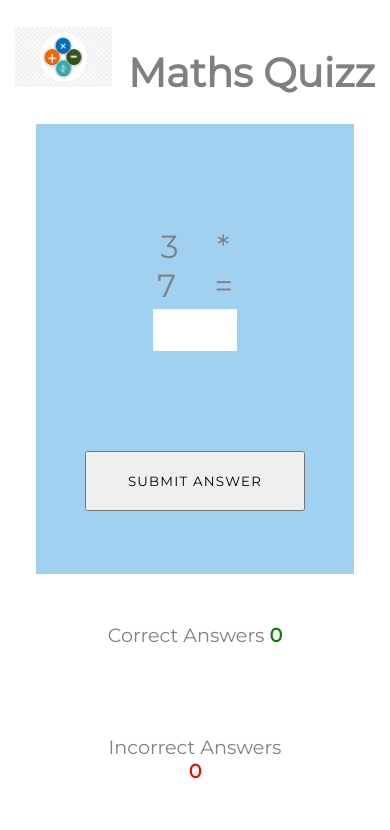
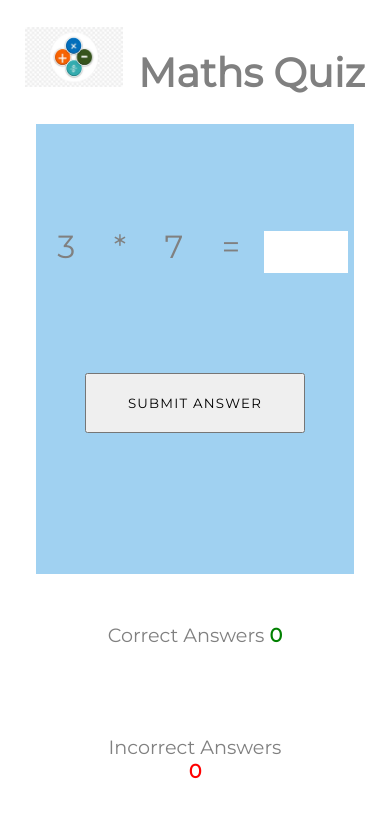
Before and after one commit to DionneMaguire/maths-quizz, a plain HTML site: page index.html in a window 390 px wide. Drawn offline with Linux system fonts and the light colour scheme.

Commit message:
add media queries for 800px and 520px

```diff
--- a/assets/css/style.css
+++ b/assets/css/style.css
@@ -84,3 +84,17 @@ body {
     letter-spacing: 1.2px;
     color: black;
 }
+
+/* ------- Media queries */
+
+@media (max-width: 800px) {
+    .question-area {
+        width: 75%;
+    }
+}
+
+@media (max-width: 520px) {
+    .question-area {
+        width: 100%;
+    }
+}
--- a/index.html
+++ b/index.html
@@ -8,12 +8,12 @@
     <!--google fonts-->
     <link href="https://fonts.googleapis.com/css2?family=Great+Vibes&family=Montserrat&display=swap" rel="stylesheet">
     <link rel="stylesheet" href="assets/css/style.css">
-    <title>Maths Quizz</title>
+    <title>Maths Quiz</title>
 </head>
 
 <body>
     <h1 class="heading">
-        <img class="logo" src="assets/images/maths-quizz-logo.webp" alt="logo"> Maths Quizz
+        <img class="logo" src="assets/images/maths-quizz-logo.webp" alt="logo"> Maths Quiz
     </h1>
     <div class="game-area">
         <div class="question-area">
```
